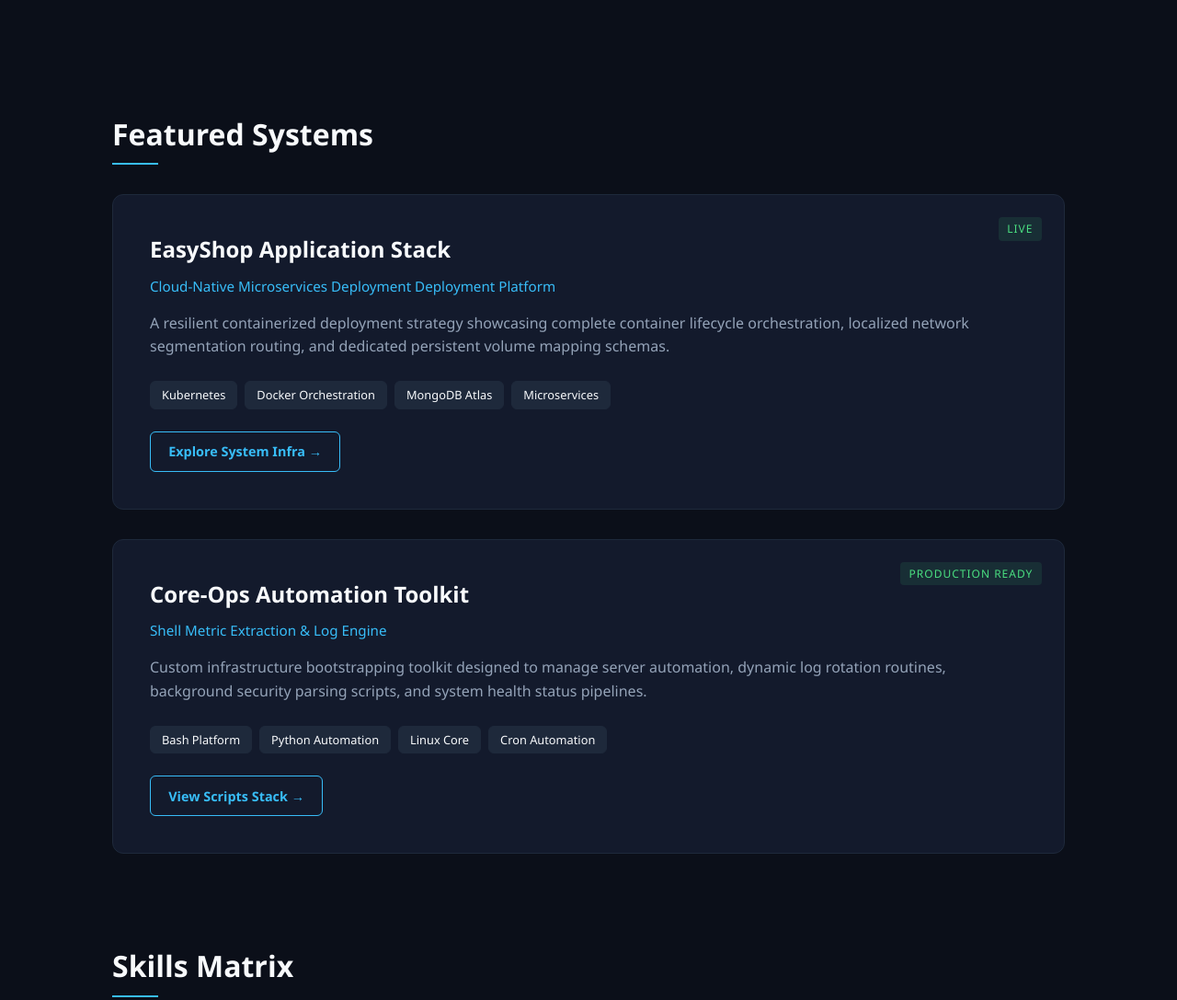
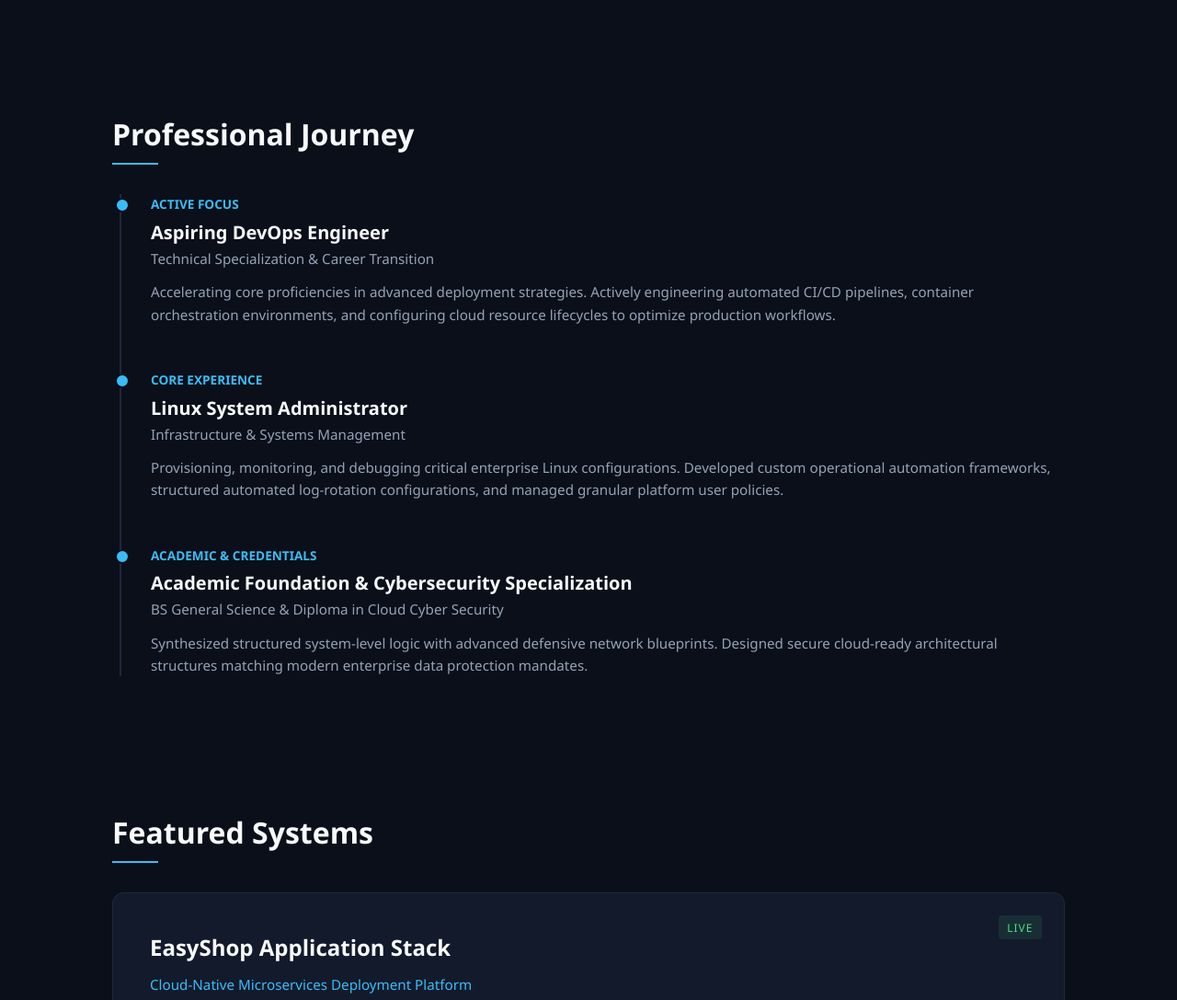
Before and after one commit to Sumbulzahra/Sumbulzahra.github.io, a plain HTML site: page index.html in a window 1280 px wide. Shown: the part 640-1727 px from the top of the page at 92% size. Drawn offline with Linux system fonts and the light colour scheme.

Commit message:
Implement journey timeline and update LinkedIn link
Added styling for a journey timeline and updated links.

```diff
--- a/index.html
+++ b/index.html
@@ -42,6 +42,15 @@
         .section-title { font-size: 2rem; font-weight: 700; margin-bottom: 2rem; position: relative; padding-bottom: 0.5rem; }
         .section-title::after { content: ''; position: absolute; bottom: 0; left: 0; width: 50px; height: 2px; background: var(--accent-cyan); }
 
+        /* Journey / Experience Timeline styling */
+        .timeline { position: relative; border-left: 2px solid var(--border-color); padding-left: 2rem; margin-left: 0.5rem; }
+        .timeline-item { position: relative; margin-bottom: 3rem; }
+        .timeline-item::before { content: ''; position: absolute; left: calc(-2rem - 7px); top: 0.25rem; width: 12px; height: 12px; border-radius: 50%; background: var(--accent-cyan); border: 2px solid var(--bg-main); }
+        .timeline-date { font-size: 0.85rem; color: var(--accent-cyan); font-weight: 600; text-transform: uppercase; margin-bottom: 0.25rem; }
+        .timeline-title { font-size: 1.25rem; color: var(--text-primary); font-weight: 600; }
+        .timeline-company { font-size: 0.95rem; color: var(--text-secondary); margin-bottom: 0.75rem; font-weight: 500; }
+        .timeline-desc { color: var(--text-secondary); font-size: 0.95rem; }
+
         /* Featured Systems / Projects Grid */
         .project-grid { display: grid; grid-template-columns: 1fr; gap: 2rem; }
         .project-card { background: var(--bg-card); border: 1px solid var(--border-color); border-radius: 12px; padding: 2.5rem; transition: transform 0.2s, border-color 0.2s; position: relative; overflow: hidden; }
@@ -80,9 +89,10 @@
         <div class="logo">SUMBUL ZAHRA</div>
         <div class="links">
             <a href="#about">About</a>
+            <a href="#journey">Journey</a>
             <a href="#systems">Systems</a>
             <a href="#skills">Skills Matrix</a>
-            <a href="https://github.com/Sumbulzahra" target="_blank">GitHub</a>
+            <a href="https://www.linkedin.com/in/miss-s-zahra/" target="_blank">LinkedIn</a>
         </div>
     </nav>
 
@@ -111,6 +121,41 @@
     </header>
 
     <div class="container">
+
+        <section id="journey">
+            <h2 class="section-title">Professional Journey</h2>
+            <div class="timeline">
+
+                <div class="timeline-item">
+                    <div class="timeline-date">Active Focus</div>
+                    <div class="timeline-title">Aspiring DevOps Engineer</div>
+                    <div class="timeline-company">Technical Specialization & Career Transition</div>
+                    <div class="timeline-desc">
+                        Accelerating core proficiencies in advanced deployment strategies. Actively engineering automated CI/CD pipelines, container orchestration environments, and configuring cloud resource lifecycles to optimize production workflows.
+                    </div>
+                </div>
+
+                <div class="timeline-item">
+                    <div class="timeline-date">Core Experience</div>
+                    <div class="timeline-title">Linux System Administrator</div>
+                    <div class="timeline-company">Infrastructure & Systems Management</div>
+                    <div class="timeline-desc">
+                        Provisioning, monitoring, and debugging critical enterprise Linux configurations. Developed custom operational automation frameworks, structured automated log-rotation configurations, and managed granular platform user policies.
+                    </div>
+                </div>
+
+                <div class="timeline-item">
+                    <div class="timeline-date">Academic & Credentials</div>
+                    <div class="timeline-title">Academic Foundation & Cybersecurity Specialization</div>
+                    <div class="timeline-company">BS General Science & Diploma in Cloud Cyber Security</div>
+                    <div class="timeline-desc">
+                        Synthesized structured system-level logic with advanced defensive network blueprints. Designed secure cloud-ready architectural structures matching modern enterprise data protection mandates.
+                    </div>
+                </div>
+
+            </div>
+        </section>
+
         <section id="systems">
             <h2 class="section-title">Featured Systems</h2>
             <div class="project-grid">
@@ -118,7 +163,7 @@
                 <div class="project-card">
                     <div class="project-status">Live</div>
                     <h3>EasyShop Application Stack</h3>
-                    <div class="subtitle">Cloud-Native Microservices Deployment Deployment Platform</div>
+                    <div class="subtitle">Cloud-Native Microservices Deployment Platform</div>
                     <p>A resilient containerized deployment strategy showcasing complete container lifecycle orchestration, localized network segmentation routing, and dedicated persistent volume mapping schemas.</p>
                     <div class="tags">
                         <span class="tag">Kubernetes</span>
@@ -188,7 +233,7 @@
         <p>Connect for infrastructure engineering, infrastructure pipeline audits, and system tracking.</p>
         <div style="margin: 1.5rem 0;">
             <a href="https://github.com/Sumbulzahra" target="_blank">GitHub Platform</a> |
-            <a href="https://linkedin.com" target="_blank">LinkedIn Profile</a>
+            <a href="https://www.linkedin.com/in/miss-s-zahra/" target="_blank">LinkedIn Profile</a>
         </div>
         <p class="footer-credit">Built using premium semantic layout primitives | Host Engine: GitHub Pages | الحمد لله</p>
     </footer>
```
